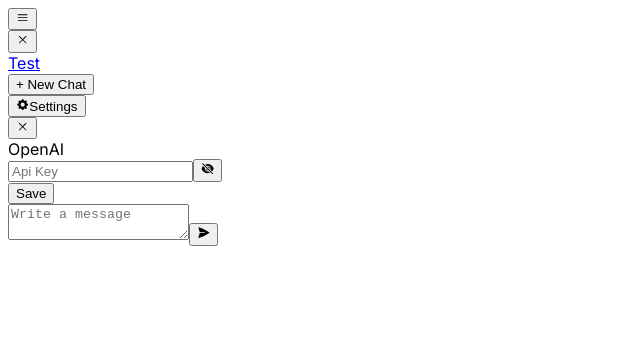
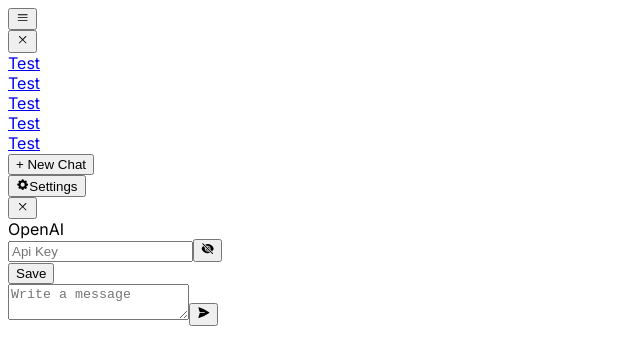
Before and after one commit to iTomasi/smarter_chat, a Next.js app: page / in a window 1280 px wide. Shown: the top 364 px of the page, without its empty margins (0-640 px from the left). Built offline with nearby package versions, Linux system fonts and the light colour scheme.

Commit message:
sidebar max-h ChatLink

```diff
--- a/src/components/home/SideBar/Top/index.tsx
+++ b/src/components/home/SideBar/Top/index.tsx
@@ -1,15 +1,20 @@
 import NewChatButton from './NewChatButton'
 import ChatLinkCard from './ChatLinkCard'
+
 
 export default function Top () {
 
   return (
     <div>
-      <div>
-        <ChatLinkCard
+      <div className="max-h-[calc(100vh-14rem)] lg:max-h-[calc(100vh-9rem)] overflow-y-auto">
+        {
+          Array.from(Array(5).keys()).map(() => (
+            <ChatLinkCard
           id={2}
           name="Test"
         />
+          ))
+        }
       </div>
       <NewChatButton/>
     </div>
```
